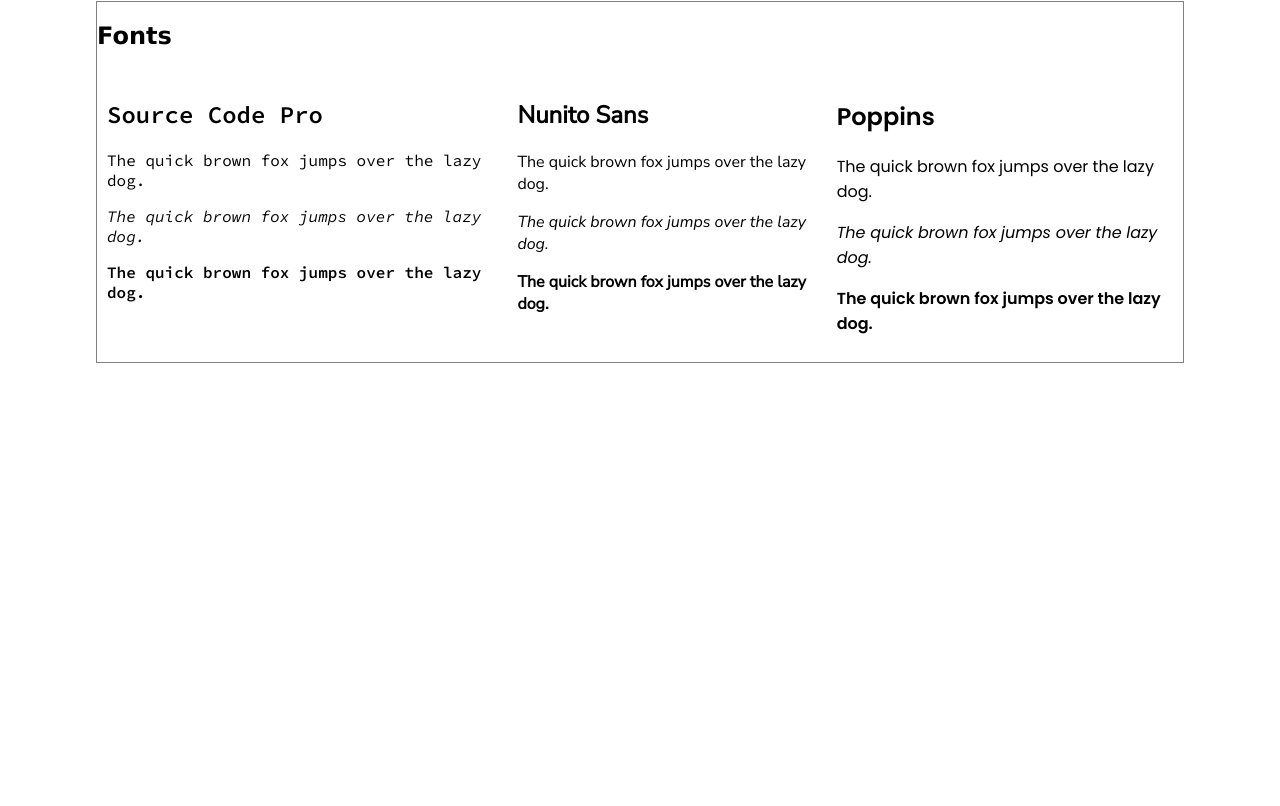
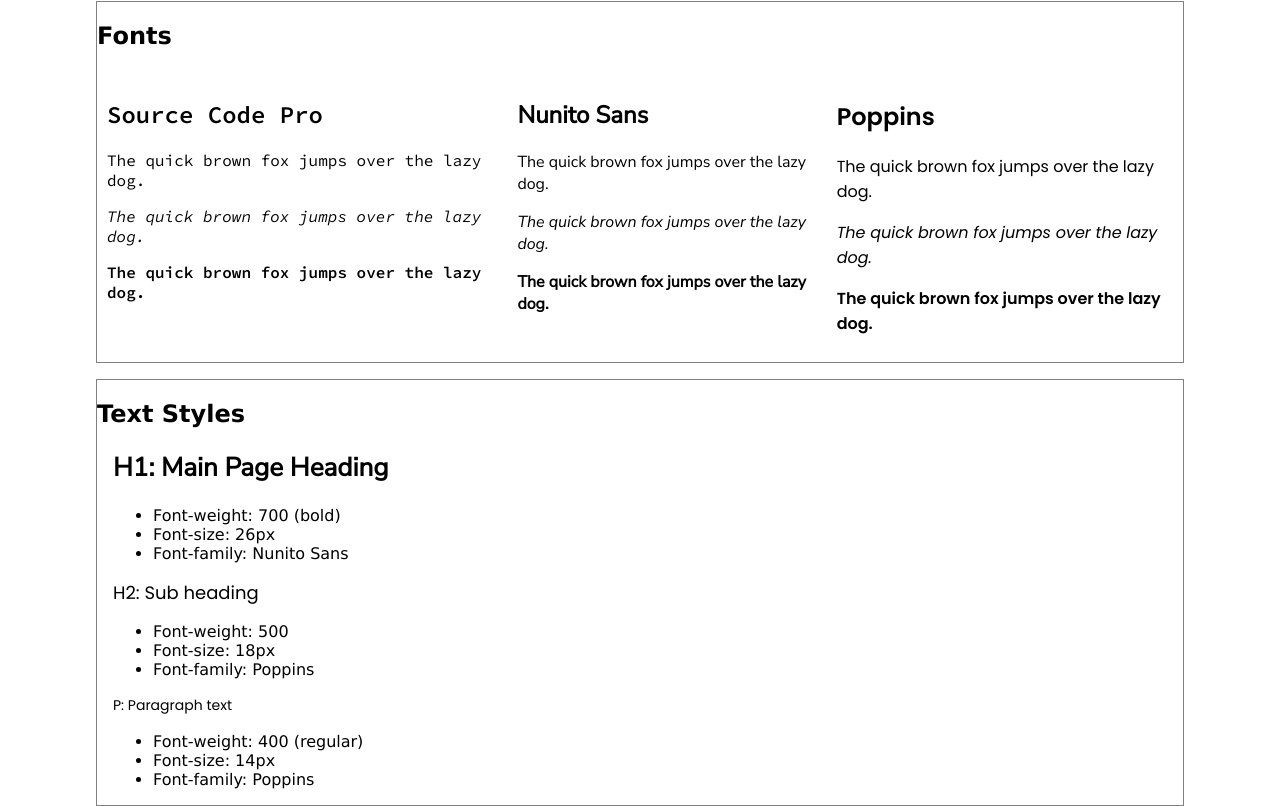
Before and after one commit to dannyr22/danny-style-guide, a plain HTML site: page index.html in a window 1280 px wide. Shown: the part 402-1208 px from the top of the page. Before the commit the page ends 800 px from the top, so only its background shows below. Drawn offline with Linux system fonts and the light colour scheme.

Commit message:
test styles added

```diff
--- a/index.html
+++ b/index.html
@@ -59,6 +59,37 @@
                     </div>
                 </div>
             </section>
+            <!-- End of fonts-->
+            <!--Beginning of styles-->
+            <section class="lower">
+                <h2 class="text-styles-title">Text Styles</h2>
+                <div class="text-styles">
+                    <div class="big">
+                        <h1>H1: Main Page Heading</h1>
+                        <ul>
+                            <li>Font-weight: 700 (bold)</li>
+                            <li>Font-size: 26px</li>
+                            <li>Font-family: Nunito Sans</li>
+                        </ul>
+                    </div>
+                    <div class="medium">
+                        <h2>H2: Sub heading</h2>
+                        <ul>
+                            <li>Font-weight: 500</li>
+                            <li>Font-size: 18px</li>
+                            <li>Font-family: Poppins</li>
+                        </ul>
+                    </div>
+                    <div class="small">
+                        <p>P: Paragraph text</p>
+                        <ul>
+                            <li>Font-weight: 400 (regular)</li>
+                            <li>Font-size: 14px</li>
+                            <li>Font-family: Poppins</li>
+                        </ul>
+                    </div>
+                </div>
+            </section>
         </main>
     </body>
 </html>
--- a/resources/css/style.css
+++ b/resources/css/style.css
@@ -112,3 +112,32 @@ main {
 .font {
     margin: 10px;
 }
+
+/*End of Fonts*/
+
+/* beginning of text styles*/
+.lower {
+    margin-top: 1rem;
+    margin-bottom: 1rem;
+    border: 1px solid gray;
+}
+.big h1 {
+    font-family: 'Nunito Sans';
+    font-size: 26px;
+    font-weight: 700;
+}
+
+.medium h2 {
+    font-weight: 500;
+    font-size: 18px;
+    font-family: 'Poppins';
+}
+
+.small p {
+    font-weight: 400;
+    font-size: 14px;
+    font-family: 'Poppins';
+}
+.text-styles {
+    padding-left: 1rem;
+}
```
